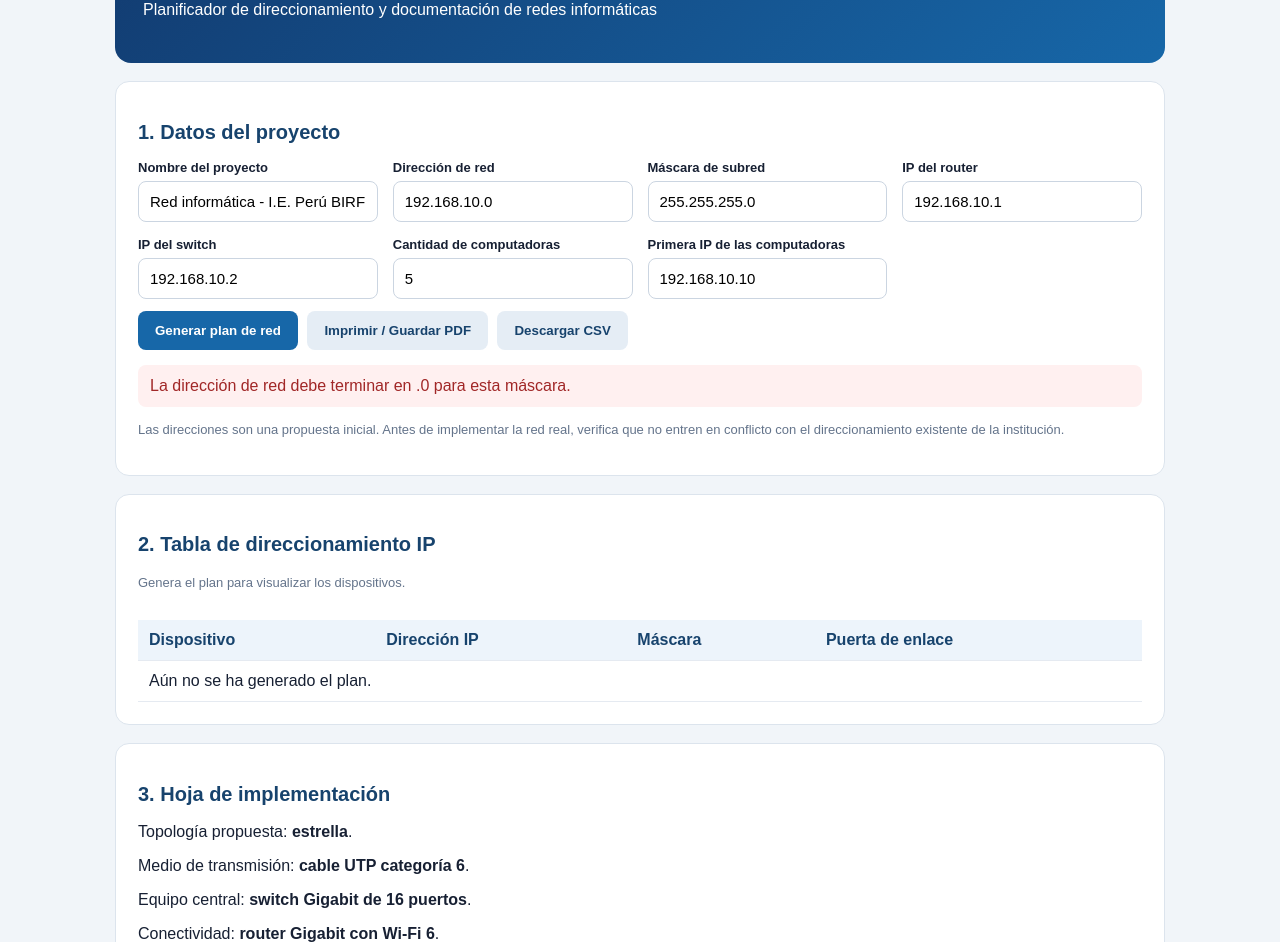
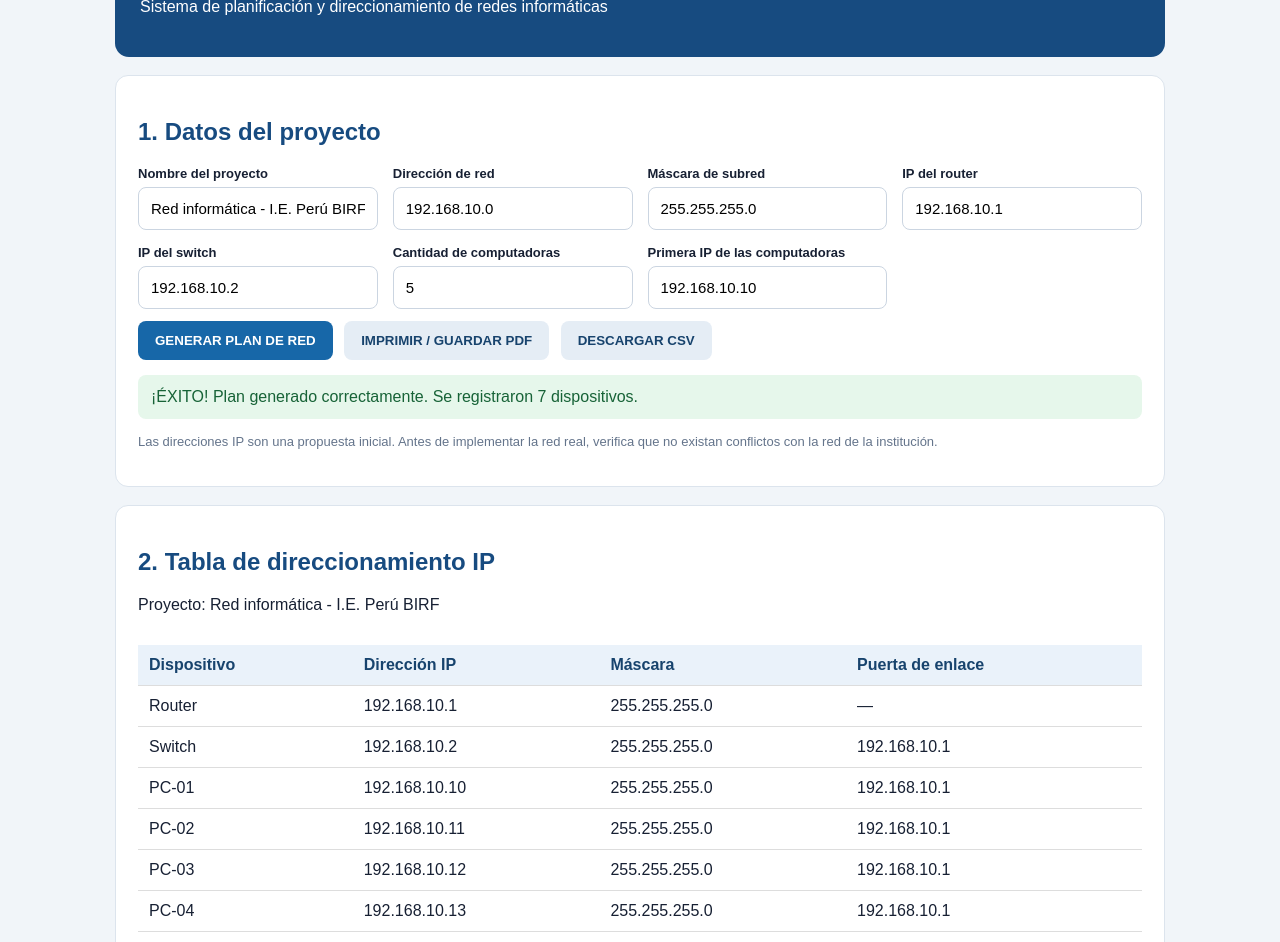
Before and after one commit to ariadnexdd-max/netdisena, a plain HTML site: page index.html in a window 1280 px wide. Shown: the part 105-1047 px from the top of the page. Drawn offline with Linux system fonts and the light colour scheme.

Commit message:
Iindex.html

```diff
--- a/index.html
+++ b/index.html
@@ -3,39 +3,39 @@
 <html lang="es">
 <head>
 <meta charset="UTF-8">
-<meta name="viewport" content="width=device-width, initial-scale=1.0">
-<title>NetDiseña | Planificador de redes</title>
+<meta name="viewport" content="width=device-width, initial-scale=1">
+<title>NetDiseña</title>
 <style>
 *{box-sizing:border-box}
-body{margin:0;padding:25px;background:#f1f5f9;color:#172033;font-family:Arial,sans-serif}
+body{margin:0;padding:25px;background:#f1f5f9;font-family:Arial,sans-serif;color:#172033}
 main{max-width:1050px;margin:auto}
-header{background:linear-gradient(135deg,#123b70,#1767a8);color:white;padding:28px;border-radius:16px}
-h1{margin:0 0 8px}
-.panel{background:white;padding:22px;margin:18px 0;border-radius:14px;border:1px solid #dce4ed}
-h2{color:#17436d;font-size:20px}
+header{background:#174b80;color:white;padding:25px;border-radius:14px}
+header h1{margin:0 0 8px}
+.panel{background:white;padding:22px;margin:18px 0;border-radius:13px;border:1px solid #dce4ed}
+h2{color:#174b80}
 .grid{display:grid;grid-template-columns:repeat(auto-fit,minmax(210px,1fr));gap:15px}
-label{display:block;font-size:13px;font-weight:bold;margin-bottom:6px}
-input{width:100%;padding:11px;border:1px solid #cbd5e1;border-radius:8px;font-size:15px}
-button{padding:12px 17px;border:0;border-radius:8px;background:#1767a8;color:white;font-weight:bold;cursor:pointer;margin:12px 5px 0 0}
+label{display:block;font-weight:bold;font-size:13px;margin-bottom:6px}
+input{width:100%;padding:12px;border:1px solid #cbd5e1;border-radius:8px;font-size:15px}
+button{padding:12px 17px;margin:12px 7px 0 0;border:0;border-radius:8px;background:#1767a8;color:white;font-weight:bold;cursor:pointer}
 .secondary{background:#e5edf5;color:#17436d}
 table{width:100%;border-collapse:collapse;margin-top:15px}
-th,td{text-align:left;padding:11px;border-bottom:1px solid #e5eaf1}
-th{background:#edf4fb;color:#17436d}
+th,td{padding:11px;text-align:left;border-bottom:1px solid #ddd}
+th{background:#eaf2fa;color:#17436d}
 .table-wrap{overflow-x:auto}
+#message{display:none;padding:13px;margin-top:15px;border-radius:8px}
+.error{display:block!important;background:#ffe9e9;color:#a12626}
+.success{display:block!important;background:#e6f7eb;color:#176337}
 .note{font-size:13px;color:#64748b;line-height:1.5}
-#message{margin-top:15px;padding:12px;border-radius:8px;display:none}
-.error{display:block!important;background:#fff0f0;color:#a12727}
-.success{display:block!important;background:#eaf8ef;color:#176337}
-footer{text-align:center;color:#64748b;font-size:12px;padding:18px}
-@media(max-width:600px){body{padding:12px}.panel{padding:15px}}
-@media print{body{background:white}button{display:none}header{background:#17436d!important;color:white!important}}
+footer{text-align:center;color:#64748b;padding:18px;font-size:12px}
+@media print{button{display:none}body{background:white}}
 </style>
 </head>
 <body>
 <main>
+
 <header>
 <h1>NetDiseña</h1>
-<p>Planificador de direccionamiento y documentación de redes informáticas</p>
+<p>Sistema de planificación y direccionamiento de redes informáticas</p>
 </header>
 
 <section class="panel">
@@ -50,185 +50,227 @@ footer{text-align:center;color:#64748b;font-size:12px;padding:18px}
 <div><label>Primera IP de las computadoras</label><input id="first" value="192.168.10.10"></div>
 </div>
 
-<button type="button" id="generate">Generar plan de red</button>
-<button type="button" class="secondary" id="print">Imprimir / Guardar PDF</button>
-<button type="button" class="secondary" id="csv">Descargar CSV</button>
+<button type="button" id="generate">GENERAR PLAN DE RED</button>
+<button type="button" class="secondary" id="print">IMPRIMIR / GUARDAR PDF</button>
+<button type="button" class="secondary" id="csv">DESCARGAR CSV</button>
+
 <div id="message"></div>
-<p class="note">Las direcciones son una propuesta inicial. Antes de implementar la red real, verifica que no entren en conflicto con el direccionamiento existente de la institución.</p>
+<p class="note">Las direcciones IP son una propuesta inicial. Antes de implementar la red real, verifica que no existan conflictos con la red de la institución.</p>
 </section>
 
 <section class="panel">
 <h2>2. Tabla de direccionamiento IP</h2>
-<p class="note" id="project-name">Genera el plan para visualizar los dispositivos.</p>
+<p id="project-name">Genera el plan para visualizar los dispositivos.</p>
 <div class="table-wrap">
 <table>
-<thead><tr><th>Dispositivo</th><th>Dirección IP</th><th>Máscara</th><th>Puerta de enlace</th></tr></thead>
-<tbody id="results"><tr><td colspan="4">Aún no se ha generado el plan.</td></tr></tbody>
+<thead>
+<tr>
+<th>Dispositivo</th>
+<th>Dirección IP</th>
+<th>Máscara</th>
+<th>Puerta de enlace</th>
+</tr>
+</thead>
+<tbody id="results">
+<tr><td colspan="4">Aún no se ha generado el plan.</td></tr>
+</tbody>
 </table>
 </div>
 </section>
 
 <section class="panel">
-<h2>3. Hoja de implementación</h2>
-<p>Topología propuesta: <strong>estrella</strong>.</p>
-<p>Medio de transmisión: <strong>cable UTP categoría 6</strong>.</p>
-<p>Equipo central: <strong>switch Gigabit de 16 puertos</strong>.</p>
-<p>Conectividad: <strong>router Gigabit con Wi-Fi 6</strong>.</p>
-<p>La configuración definitiva debe comprobarse durante la instalación física.</p>
+<h2>3. Características de la red</h2>
+<p><b>Topología:</b> estrella.</p>
+<p><b>Medio de transmisión:</b> cable UTP categoría 6.</p>
+<p><b>Equipo central:</b> switch Gigabit de 16 puertos.</p>
+<p><b>Conectividad:</b> router Gigabit con Wi-Fi 6.</p>
+<p><b>Dispositivos:</b> cinco computadoras, un router y un switch.</p>
 </section>
 
-<footer>NetDiseña · Herramienta académica de planificación de redes · 2026</footer>
+<footer>NetDiseña · Proyecto académico · 2026</footer>
 </main>
 
 <script>
 (function(){
-"use strict";
 
-const $ = id => document.getElementById(id);
-let currentRows = [];
+const get = id => document.getElementById(id);
 
-function ipToNumber(ip){
- const parts=ip.trim().split(".");
- if(parts.length!==4)return null;
- let n=0;
- for(const p of parts){
-  if(!/^\d{1,3}$/.test(p))return null;
-  const v=Number(p);
-  if(v<0||v>255)return null;
-  n=n*256+v;
- }
- return n;
+function parseIP(value){
+  const parts = value.trim().split(".");
+  if(parts.length !== 4) return null;
+
+  const numbers = [];
+
+  for(const part of parts){
+    if(!/^\d{1,3}$/.test(part)) return null;
+    const n = Number(part);
+    if(n < 0 || n > 255) return null;
+    numbers.push(n);
   }
 
-function numberToIp(n){
- return [24,16,8,0].map(s=>(n>>>s)&255).join(".");
+  return numbers;
 }
 
-function message(text,type){
- const box=$("message");
- box.textContent=text;
- box.className=type;
+function sameNetwork(a,b){
+  return a[0]===b[0] &&
+         a[1]===b[1] &&
+         a[2]===b[2];
 }
 
+function showMessage(text,type){
+  const box = get("message");
+  box.textContent = text;
+  box.className = type;
+}
+
+let generatedRows = [];
+
 function generatePlan(){
- const network=ipToNumber($("network").value);
- const mask=ipToNumber($("mask").value);
- const router=ipToNumber($("router").value);
- const sw=ipToNumber($("switch").value);
- const first=ipToNumber($("first").value);
- const count=Number($("count").value);
- const maskText=$("mask").value.trim();
- const routerText=$("router").value.trim();
 
- if([network,mask,router,sw,first].some(v=>v===null)){
-  message("Revisa las direcciones IP. Ejemplo: 192.168.10.1","error");
+  const network = parseIP(get("network").value);
+  const mask = parseIP(get("mask").value);
+  const router = parseIP(get("router").value);
+  const sw = parseIP(get("switch").value);
+  const first = parseIP(get("first").value);
+  const count = Number(get("count").value);
+
+  if(!network || !mask || !router || !sw || !first){
+    showMessage("ERROR: Revisa las direcciones IP. Deben tener cuatro números separados por puntos.","error");
     return;
   }
 
- if(!Number.isInteger(count)||count<1||count>200){
-  message("La cantidad debe estar entre 1 y 200.","error");
+  if(mask.join(".") !== "255.255.255.0"){
+    showMessage("ERROR: Utiliza la máscara 255.255.255.0.","error");
     return;
   }
 
- if(mask!==4294967040){
-  message("Utiliza la máscara 255.255.255.0 (/24).","error");
+  if(network[3] !== 0){
+    showMessage("ERROR: La dirección de red debe terminar en .0. Ejemplo: 192.168.10.0","error");
     return;
   }
 
- const base=network&mask;
- const broadcast=base+255;
-
- if(base!==network){
-  message("La dirección de red debe terminar en .0 para esta máscara.","error");
+  if(!Number.isInteger(count) || count < 1 || count > 200){
+    showMessage("ERROR: La cantidad de computadoras debe estar entre 1 y 200.","error");
     return;
   }
 
- if(router===base||router===broadcast||sw===base||sw===broadcast||router===sw){
-  message("Router y switch deben tener direcciones válidas y distintas.","error");
+  const devices = [
+    {name:"Router",ip:router},
+    {name:"Switch",ip:sw}
+  ];
+
+  if(!sameNetwork(network,router) || !sameNetwork(network,sw)){
+    showMessage("ERROR: El router y el switch deben pertenecer a la dirección de red indicada.","error");
     return;
   }
 
- if((router&mask)!==base||(sw&mask)!==base){
-  message("Router y switch deben pertenecer a la red indicada.","error");
+  if(router[3]===0 || router[3]===255 ||
+     sw[3]===0 || sw[3]===255){
+    showMessage("ERROR: Router y switch necesitan direcciones IP válidas.","error");
     return;
   }
 
- if(first<=base||first+count-1>=broadcast){
-  message("El rango de computadoras sale del rango válido.","error");
+  if(router.join(".")===sw.join(".")){
+    showMessage("ERROR: Router y switch no pueden compartir la misma IP.","error");
     return;
   }
 
- let addresses=[router,sw];
- for(let i=0;i<count;i++)addresses.push(first+i);
-
- if(new Set(addresses).size!==addresses.length){
-  message("Hay direcciones IP repetidas. Cambia la IP inicial.","error");
+  if(!sameNetwork(network,first)){
+    showMessage("ERROR: La primera IP de las computadoras debe pertenecer a la misma red.","error");
     return;
   }
 
- currentRows=[
-  {device:"Router",ip:routerText,mask:maskText,gateway:"—"},
-  {device:"Switch",ip:$("switch").value.trim(),mask:maskText,gateway:routerText}
- ];
+  if(first[3]===0 || first[3]+count-1>254){
+    showMessage("ERROR: El rango de computadoras excede las direcciones disponibles.","error");
+    return;
+  }
 
   for(let i=0;i<count;i++){
-  currentRows.push({
-   device:"PC-"+String(i+1).padStart(2,"0"),
-   ip:numberToIp(first+i),
-   mask:maskText,
-   gateway:routerText
-  });
+    const ip = [...first];
+    ip[3] += i;
+    devices.push({name:"PC-"+String(i+1).padStart(2,"0"),ip});
   }
 
- const tbody=$("results");
- const fragment=document.createDocumentFragment();
+  const used = new Set();
 
- currentRows.forEach(row=>{
-  const tr=document.createElement("tr");
-  [row.device,row.ip,row.mask,row.gateway].forEach(value=>{
-   const td=document.createElement("td");
-   td.textContent=value;
+  for(const device of devices){
+    const address = device.ip.join(".");
+    if(used.has(address)){
+      showMessage("ERROR: Hay direcciones IP repetidas. Cambia la IP inicial de las computadoras.","error");
+      return;
+    }
+    used.add(address);
+  }
+
+  generatedRows = devices.map(device=>({
+    name:device.name,
+    ip:device.ip.join("."),
+    mask:"255.255.255.0",
+    gateway:device.name==="Router" ? "—" : router.join(".")
+  }));
+
+  const tbody = get("results");
+  tbody.innerHTML = "";
+
+  for(const row of generatedRows){
+    const tr = document.createElement("tr");
+
+    [row.name,row.ip,row.mask,row.gateway].forEach(value=>{
+      const td = document.createElement("td");
+      td.textContent = value;
       tr.appendChild(td);
     });
-  fragment.appendChild(tr);
- });
 
- tbody.replaceChildren(fragment);
- $("project-name").textContent="Proyecto: "+$("project").value;
- message("Plan generado correctamente. Dispositivos: "+currentRows.length,"success");
+    tbody.appendChild(tr);
+  }
+
+  get("project-name").textContent =
+    "Proyecto: " + get("project").value;
+
+  showMessage(
+    "¡ÉXITO! Plan generado correctamente. Se registraron " +
+    generatedRows.length + " dispositivos.",
+    "success"
+  );
 }
 
 function downloadCSV(){
- if(!currentRows.length)generatePlan();
- if(!currentRows.length)return;
+  if(generatedRows.length===0){
+    generatePlan();
+  }
 
- const rows=[
+  if(generatedRows.length===0) return;
+
+  const lines = [
     ["Dispositivo","Direccion IP","Mascara","Puerta de enlace"],
-  ...currentRows.map(r=>[r.device,r.ip,r.mask,r.gateway])
+    ...generatedRows.map(r=>[r.name,r.ip,r.mask,r.gateway])
   ];
 
- const csv="\uFEFF"+rows.map(row=>
-  row.map(v=>'"'+String(v).replaceAll('"','""')+'"').join(",")
+  const content = "\uFEFF" + lines.map(row=>
+    row.map(v=>'"'+String(v).replace(/"/g,'""')+'"').join(",")
   ).join("\r\n");
 
- const blob=new Blob([csv],{type:"text/csv;charset=utf-8;"});
- const url=URL.createObjectURL(blob);
- const a=document.createElement("a");
- a.href=url;
- a.download="NetDisena_direccionamiento.csv";
+  const blob = new Blob([content],{type:"text/csv;charset=utf-8"});
+  const url = URL.createObjectURL(blob);
+  const a = document.createElement("a");
+
+  a.href = url;
+  a.download = "NetDisena_direccionamiento.csv";
   document.body.appendChild(a);
   a.click();
   a.remove();
- URL.revokeObjectURL(url);
+
+  setTimeout(()=>URL.revokeObjectURL(url),1000);
 }
 
-$("generate").addEventListener("click",generatePlan);
-$("print").addEventListener("click",()=>window.print());
-$("csv").addEventListener("click",downloadCSV);
+get("generate").addEventListener("click",generatePlan);
+get("print").addEventListener("click",()=>window.print());
+get("csv").addEventListener("click",downloadCSV);
 
 generatePlan();
-console.info("NetDiseña cargado correctamente.");
+
 })();
 </script>
+
 </body>
 </html>
```
Lines whose indentation alone changed are shown as unchanged.
